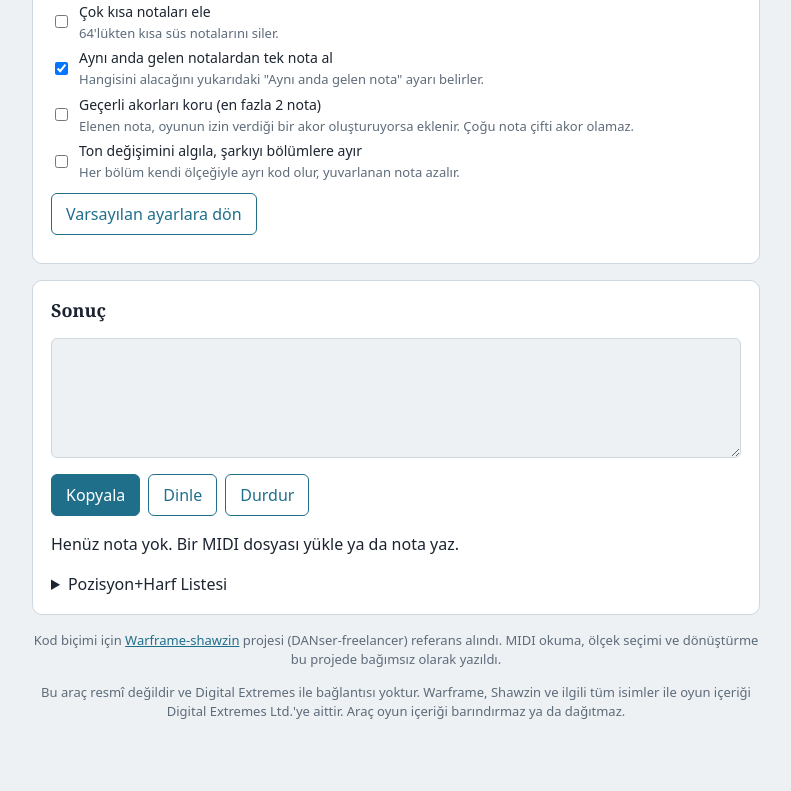
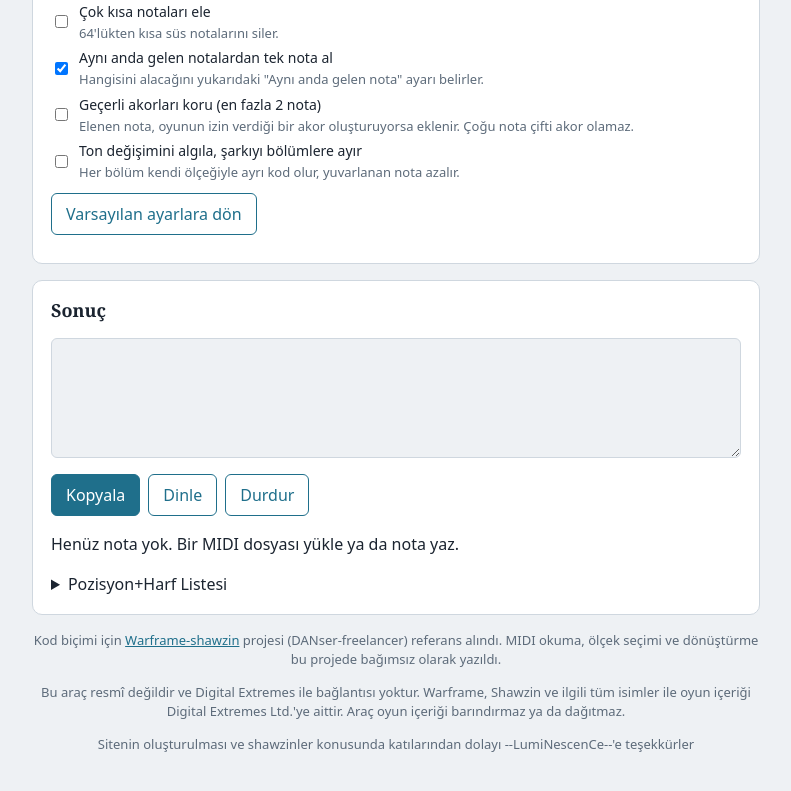
Before and after one commit to 0Can117/shawzin-converter, a plain HTML site: page index.html in a window 1280 px wide. Shown: the part 1543-2334 px from the top of the page, without its empty margins (244-1035 px from the left). Drawn offline with Linux system fonts and the light colour scheme.

Commit message:
Add files via upload

```diff
--- a/index.html
+++ b/index.html
@@ -149,6 +149,7 @@ main{position:relative}
 <footer>
 <p>Kod biçimi için <a href="https://github.com/DANser-freelancer/Warframe-shawzin">Warframe-shawzin</a> projesi (DANser-freelancer) referans alındı. MIDI okuma, ölçek seçimi ve dönüştürme bu projede bağımsız olarak yazıldı.</p>
 <p>Bu araç resmî değildir ve Digital Extremes ile bağlantısı yoktur. Warframe, Shawzin ve ilgili tüm isimler ile oyun içeriği Digital Extremes Ltd.'ye aittir. Araç oyun içeriği barındırmaz ya da dağıtmaz.</p>
+<p>Sitenin oluşturulması ve shawzinler konusunda katılarından dolayı --LumiNescenCe--'e teşekkürler</p>
 </footer>
 </main>
 <script src="app.js"></script>
```
